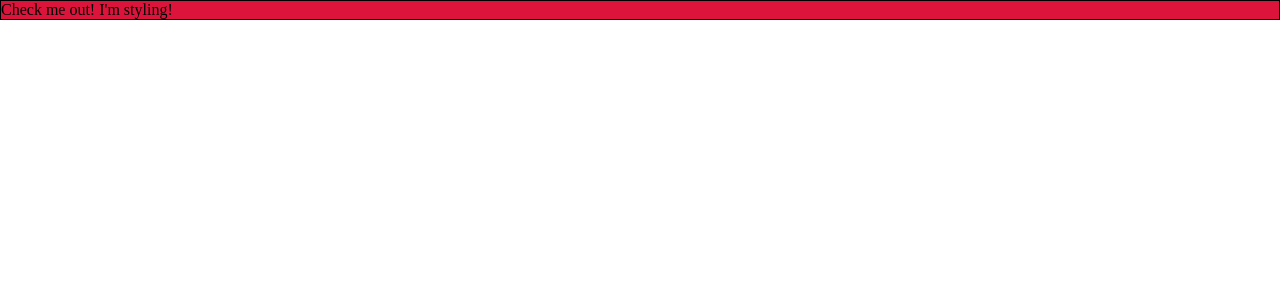
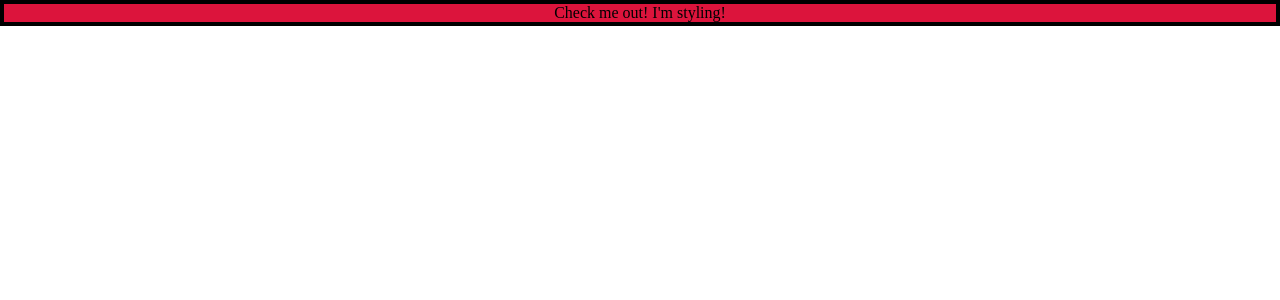
Before and after one commit to ryanferrer/Authorization, a React app: page / in a window 1280 px wide. Shown: the top 300 px of the page. Built offline with nearby package versions, Linux system fonts and the light colour scheme.

Commit message:
added dummy files in empty folder to display structure

```diff
--- a/scss/index.scss
+++ b/scss/index.scss
@@ -10,11 +10,11 @@
 */
 
 // import variables partial files
-@import './partials/variables/variables.scss';
-@import './partials/variables/defaults.scss';
+@import './partials/variables/_variables.scss';
+@import './partials/variables/_defaults.scss';
 
 // import element partials files
-@import './partials/elements/sample.scss';
+@import './partials/elements/_sample.scss';
 
 // import container partials files
-@import './partials/containers/Container.scss';
+@import './partials/containers/_sampleContainer.scss';
--- /dev/null
+++ b/scss/mixins/_sampleMixin.scss
@@ -0,0 +1,3 @@
+@mixin sampleMixin {
+  // I actually don't know what this does. I just needed a placeholder file to commit the folder this is in.
+}
--- a/scss/partials/containers/_Container.scss
+++ b/scss/partials/containers/_sampleContainer.scss
@@ -1,6 +1,6 @@
 // I am just a sample file. Edit me!
 
-.Container {
+.sample-container {
   display: flex;
   align-items: center;
   justify-content: center;
--- a/scss/partials/elements/_sample.scss
+++ b/scss/partials/elements/_sample.scss
@@ -3,6 +3,6 @@
 @import '../variables/variables';
 
 .sample {
-  border: 1px solid black;
+  border: 4px solid black;
   background-color: $Red;
 }
--- a/src/components/App.jsx
+++ b/src/components/App.jsx
@@ -3,7 +3,7 @@ import React, { Component } from 'react';
 class App extends Component {
   render() {
     return (
-      <div className="sample">
+      <div className="sample-container sample">
         {"Check me out! I'm styling!"}
       </div>
     );
```
Also changed, not shown: assets/dummy.txt (added).
